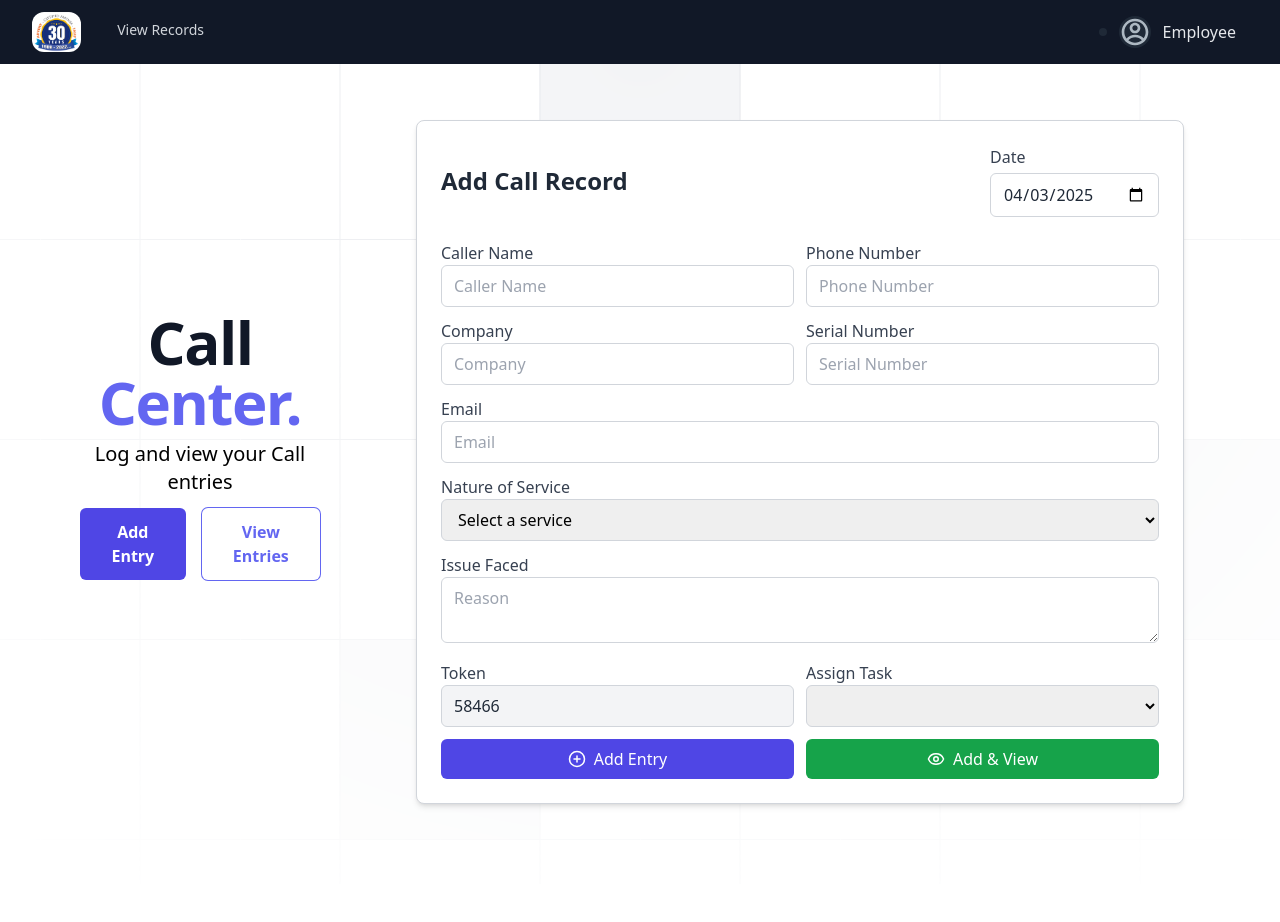
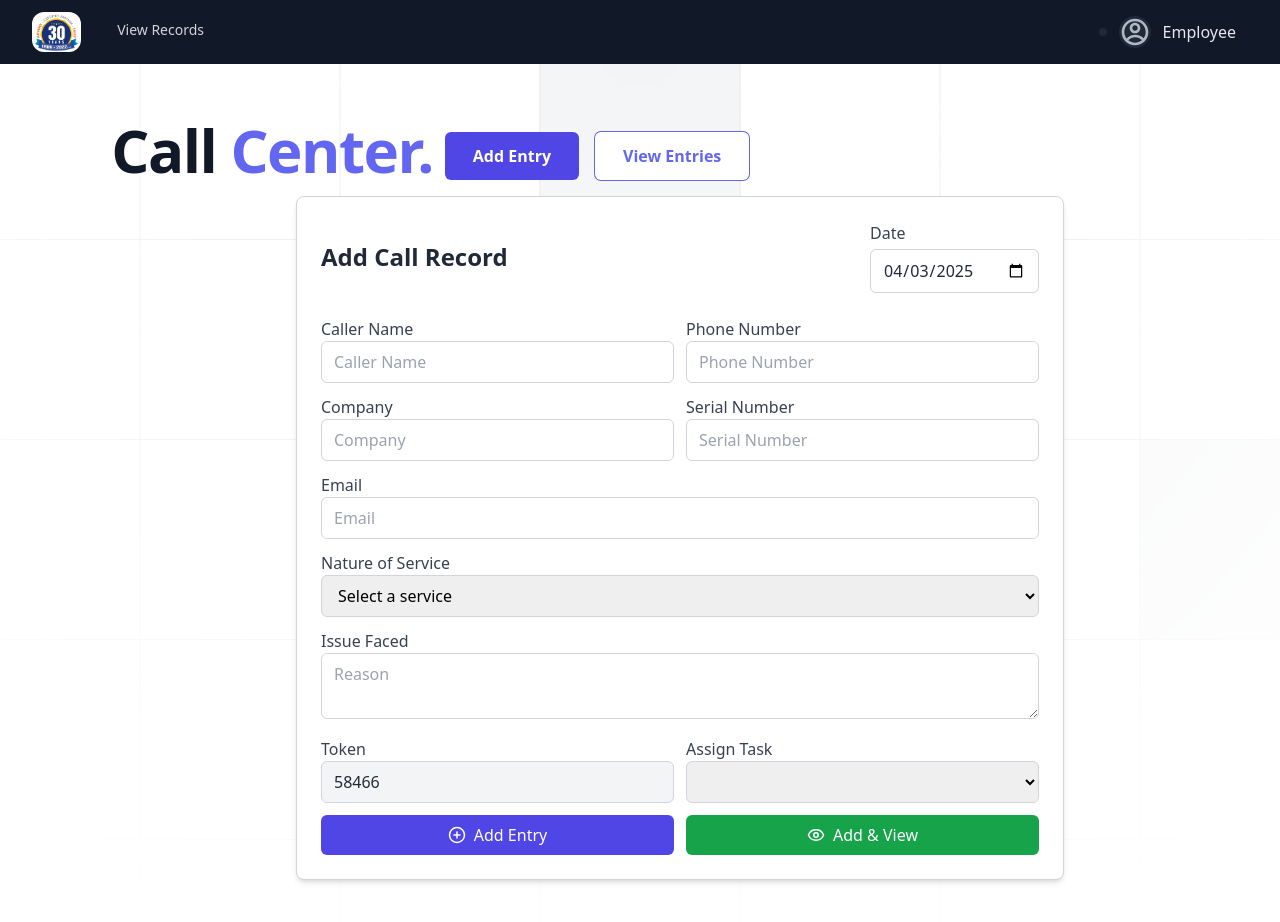
Before and after one commit to Jayanthram7/TallAi, a React (Create React App) app: page /homeEmp3 in a window 1280 px wide. Shown: the top 922 px of the page. Built offline with nearby package versions, Linux system fonts and the light colour scheme.

Commit message:
view change for sathish

```diff
--- a/src/Home/HomeP3.js
+++ b/src/Home/HomeP3.js
@@ -642,15 +642,13 @@ const dropdownRef = useRef(null);
           <rect fill="url(#e813992c-7d03-4cc4-a2bd-151760b470a0)" width="100%" height="100%" strokeWidth={0} />
         </svg>
       </div>
-        <div className="grid grid-cols-12  justify-center">
-          <div className="col-span-3 justify-center text-center ml-20 items-center">
-            <h1 className="justify-center mt-48 text-center text-pretty text-3xl font-semibold tracking-tight text-gray-900 sm:text-6xl">
-              Call <span className="text-indigo-500">Center.</span>
+        <div className="grid ">
+          <div className="flex justify-center text-center ml-20 items-center">
+            <h1 className="justify-center text-center mb-4 text-pretty text-3xl font-semibold tracking-tight text-gray-900 sm:text-6xl">
+              Call <span className="text-indigo-500 ">Center.</span>
             </h1>
-            <p className="mt-2 justify-center text-center text-xl font-light text-black sm:text-xl">
-              Log and view your Call entries
-            </p>
-            <div className="flex justify-center gap-4 mt-3 mb-4">
+
+            <div className="flex justify-center gap-4 mt-3 ml-3 mb-4">
               <button
                 onClick={() => setActiveTab("add")}
                 className={`px-7 py-3 font-semibold rounded-md ${
@@ -674,7 +672,7 @@ const dropdownRef = useRef(null);
             </div>
           </div>
 
-          <div className="col-span-9">
+          <div className="col-span-9 ml-20">
             {activeTab === "add" && (
               <div className="max-w-3xl mx-auto bg-white rounded-lg shadow-md p-6 border border-gray-300">
               <div className="flex justify-between items-center mb-6">
@@ -937,7 +935,7 @@ const dropdownRef = useRef(null);
 
               <button
   onClick={() => handleViewToggle("table")}
-  className={`flex items-center gap-1 px-2  h-12  rounded-md ${
+  className={`flex items-center gap-1 px-2  h-12  ml-8 rounded-md ${
     activeView === "table"
       ? "bg-indigo-600 text-white"
       : "bg-gray-200 text-gray-600"
@@ -1555,7 +1553,7 @@ const dropdownRef = useRef(null);
         </tr>
       </thead>
       <tbody>
-        {paginatedRecords
+        {filteredRecords
         .filter((record) => record.assignedTo === "Sathish")
 
           .filter((record) => {
```
